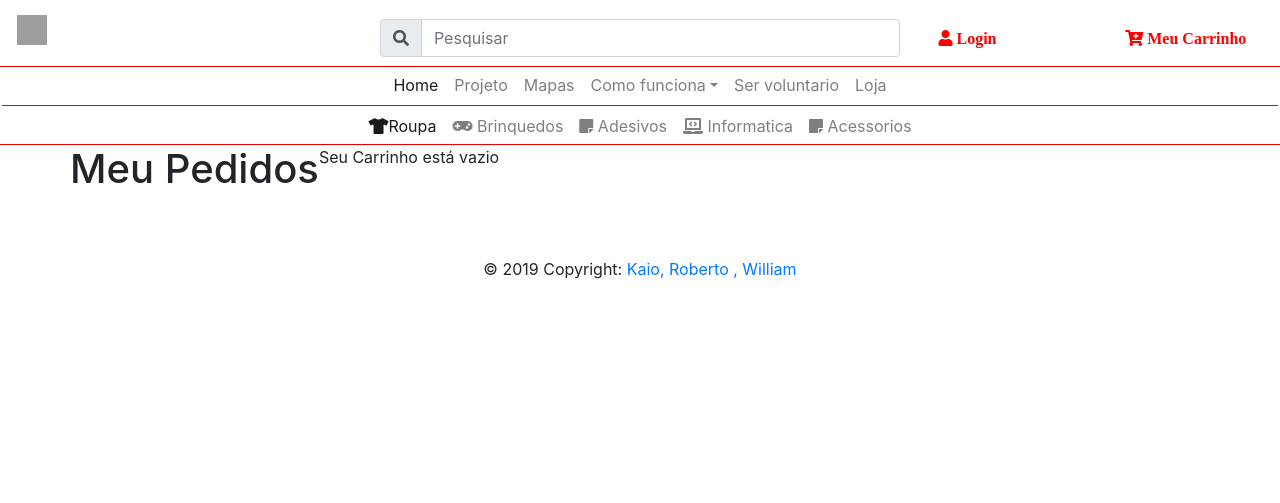
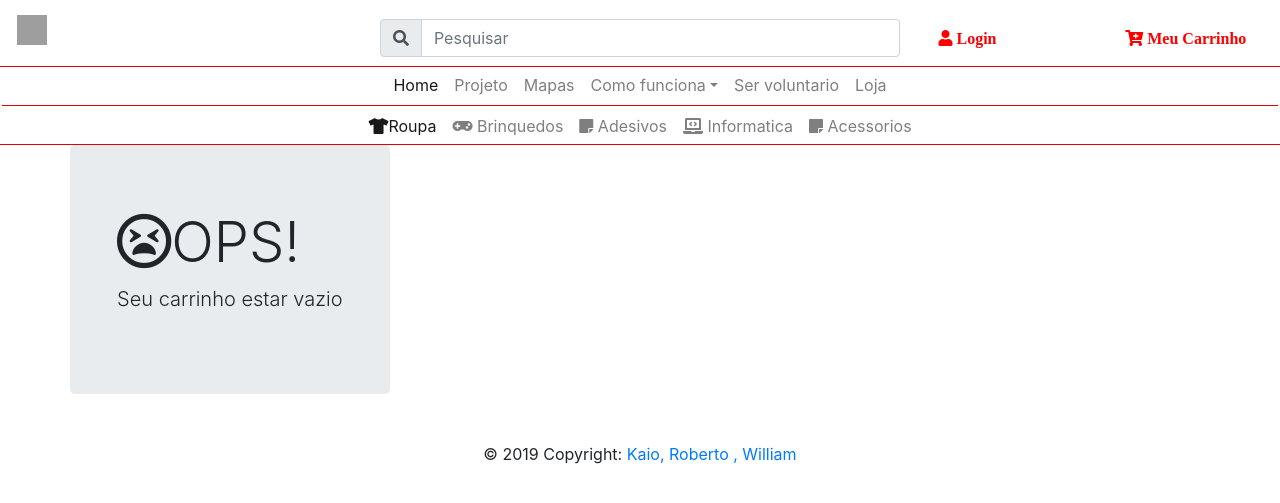
Before and after one commit to whm-macedo/projetomvc2, a PHP site: page /projetomvc2/carrinho in a window 1280 px wide. Shown: the top 503 px of the page. Run offline with PHP 8.4, Linux system fonts and the light colour scheme; some libraries are stand-ins or nearby versions; grey boxes are pictures that could not be loaded.

```diff
--- a/view/carrinho.php
+++ b/view/carrinho.php
@@ -1,14 +1,19 @@
 <?php include "header.php"?>
 <div class="container">
     <div class="row">
-    <h1 class="text-center mb-5"> Meu Pedidos </h1>
+
         <?php
             @$carrinho = $_SESSION['carrinho'];
 
             if($carrinho === null || empty($carrinho->getItems())){
                 // Inicio HTML
                 ?>
-                    <p>Seu Carrinho está vazio</p>
+                    <div class="jumbotron ">
+                    <div class="container">
+                        <h1 class="display-4"><i class="far fa-tired"></i>OPS!</h1>
+                        <p class="lead">Seu carrinho estar vazio</p>
+                    </div>
+                    </div>
 
                 <?php
                 // Fim HTML
@@ -20,9 +25,10 @@
                     $linkRemove = "http://localhost/projetomvc2/carrinho/remover/".$produto->getPk_produto();
 
                     // Inicio HTML
+
                 ?>
 
-
+<h1 class="text-center mb-5"> Meu Pedidos </h1>
 <hr>
 
 <div class="container">
```
